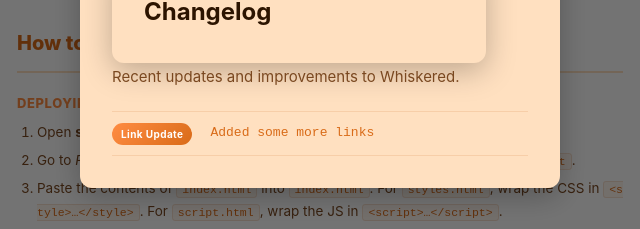
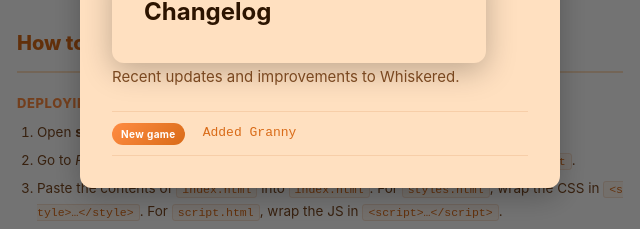
Before and after one commit to TheBlehLollipop/Whiskered, a plain HTML site: page index.html in a window 1280 px wide. Shown: the part 377-606 px from the top of the page, 320-960 px from the left. Drawn offline with Linux system fonts and the light colour scheme.

Commit message:
Changelog update

```diff
--- a/index.html
+++ b/index.html
@@ -76,8 +76,8 @@
         <hr class="link-divider">
 
         <div class="link-row">
-          <span class="link-badge">Link Update</span>
-          <span class="site-link">Added some more links</span>
+          <span class="link-badge">New game</span>
+          <span class="site-link">Added Granny</span>
         </div>
         <hr class="link-divider">
 
```
